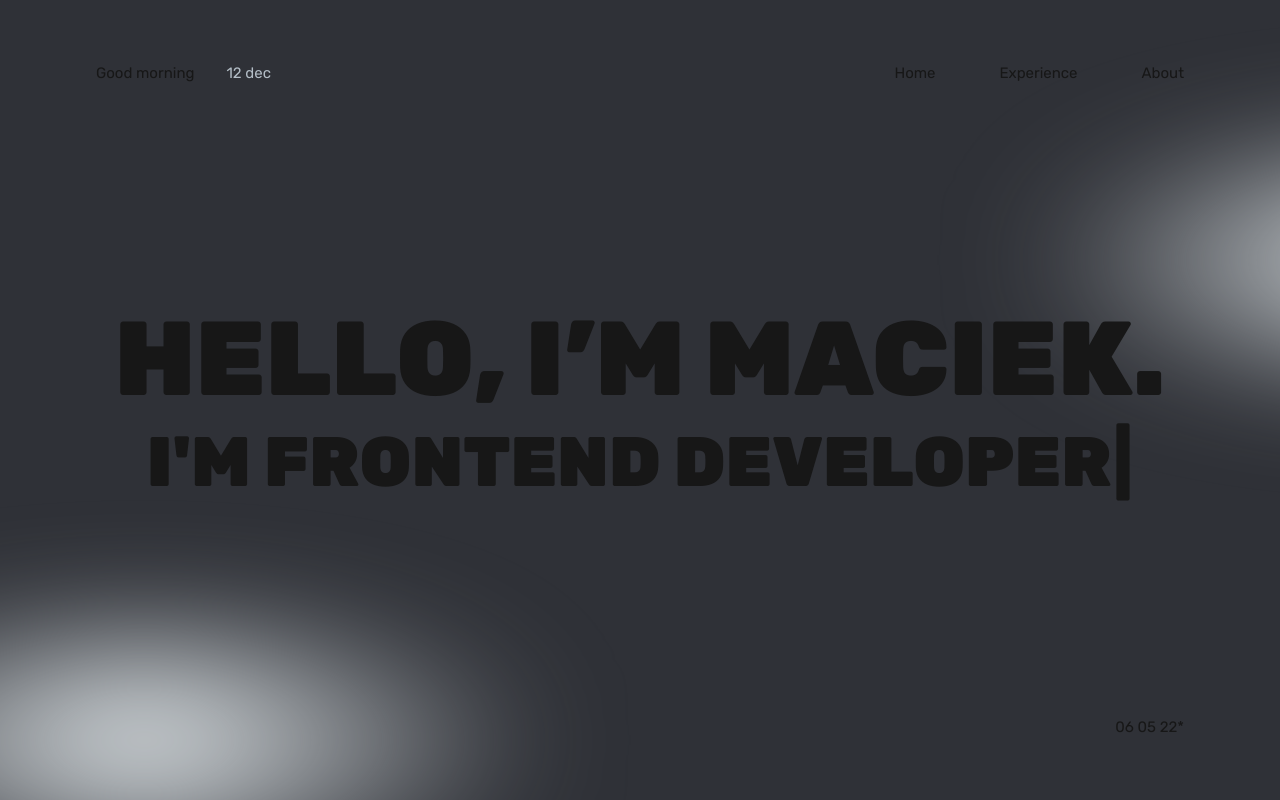
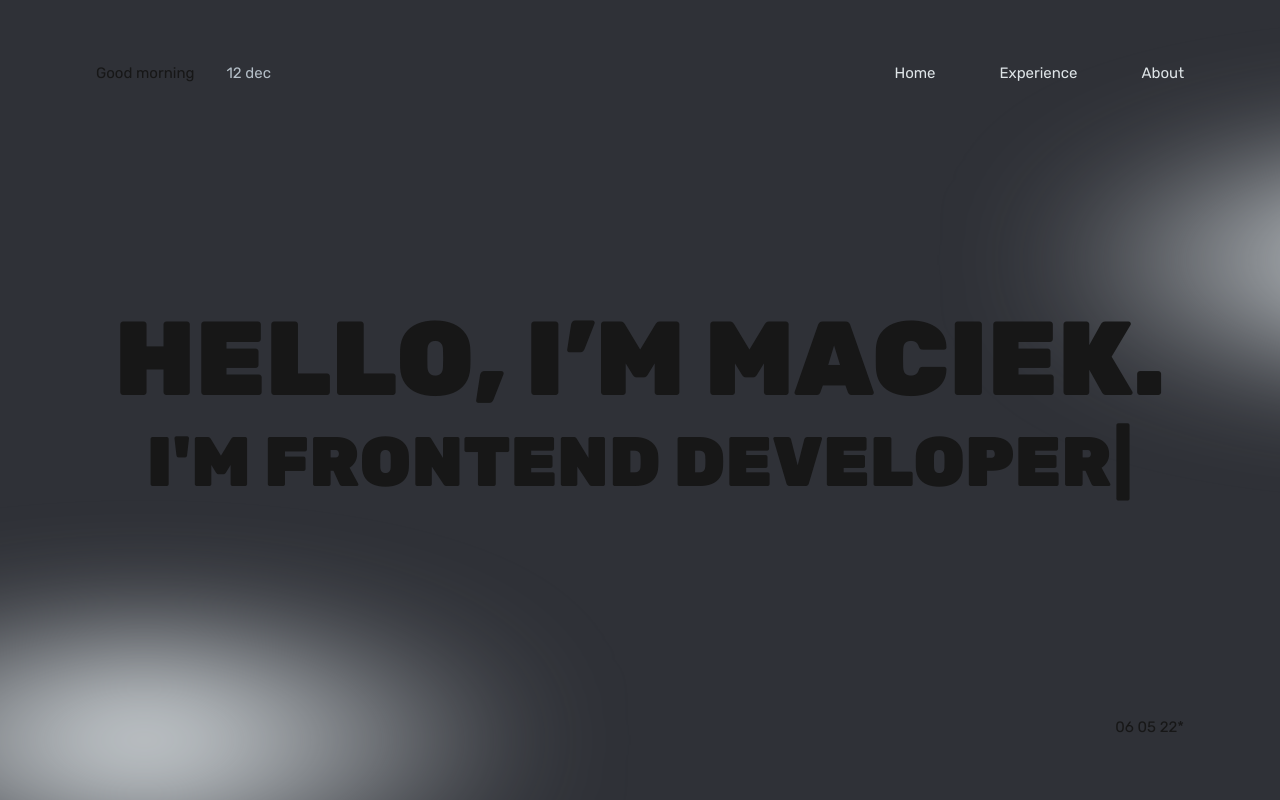
Before and after one commit to Mattias988/MKorsakowsky-V2, a Next.js app in the folder frontend/: page / in a window 1280 px wide. Built offline with nearby package versions, Linux system fonts and the light colour scheme.

Commit message:
add links to navbar and styling

```diff
--- a/frontend/src/components/Navbar/Navbar.module.scss
+++ b/frontend/src/components/Navbar/Navbar.module.scss
@@ -21,6 +21,16 @@
     justify-content: flex-end;
     padding-right: 6rem;
     gap: 4rem;
+
+    .Link {
+      text-decoration: none;
+      color: vars.$color-primary;
+
+      &:hover {
+        color: vars.$color-hover-primary;
+        transition: color 0.3s ease;
+      }
+    }
   }
 
   .greetings {
--- a/frontend/src/components/Navbar/Navbar.tsx
+++ b/frontend/src/components/Navbar/Navbar.tsx
@@ -2,9 +2,10 @@
 
 import styles from './Navbar.module.scss'
 import { motion } from 'framer-motion';
+import Link from "next/link";
 
 export default function Navbar() {
-console.log(motion)
+
     return (
         <nav className={styles.nav}>
             <motion.div
@@ -22,9 +23,9 @@ console.log(motion)
                 animate={{ y: 0 }}
                 transition={{ duration: 0.8 }}
             >
-                <span>Home</span>
-                <span>Experience</span>
-                <span>About</span>
+                <Link className={styles.Link} href={"/"}>Home</Link>
+                <Link className={styles.Link} href={"#"}>Experience</Link>
+                <Link className={styles.Link} href={"#"}>About</Link>
             </motion.div>
         </nav>
     )
```
